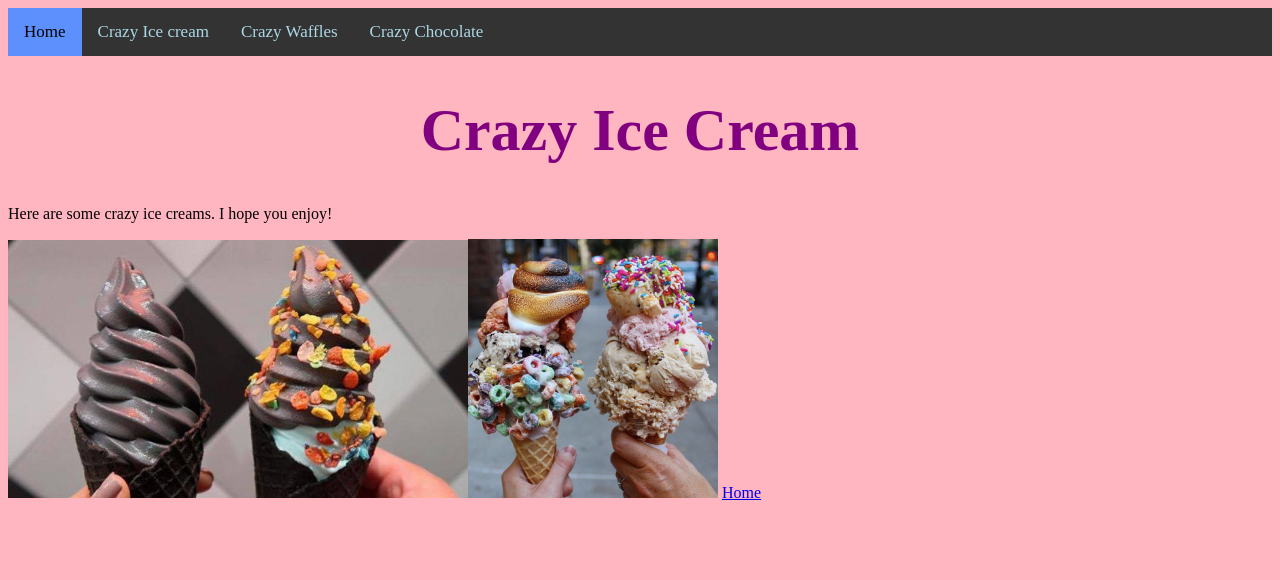
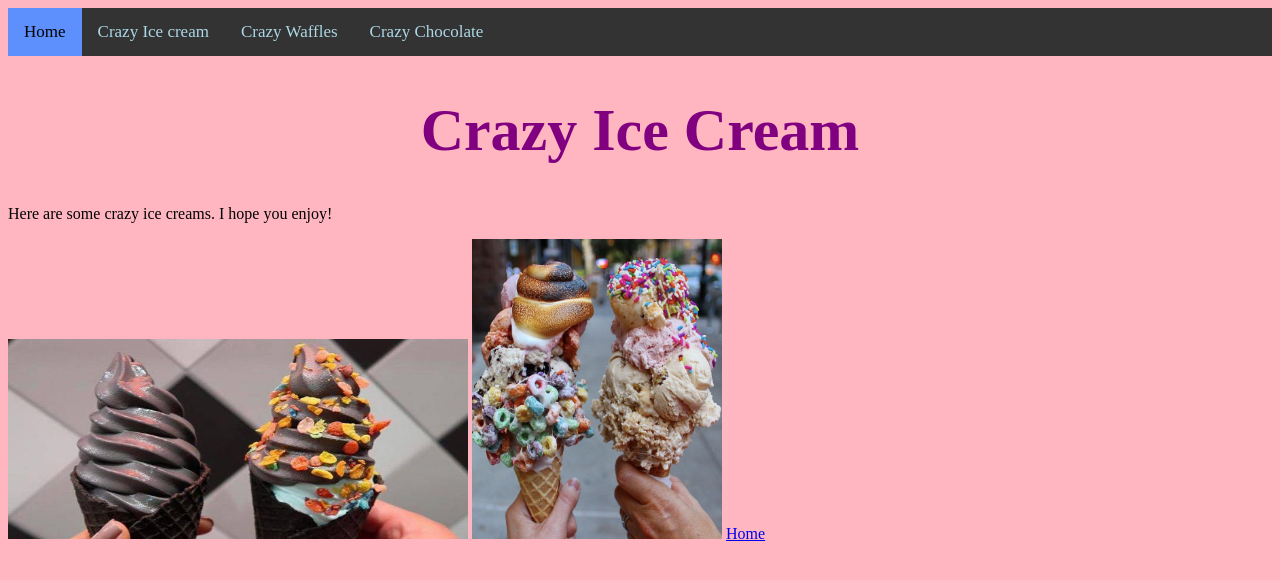
Before and after one commit to Lollymm/Crazydesserts, a plain HTML site: page icecream.html in a window 1280 px wide. Drawn offline with Linux system fonts and the light colour scheme.

Commit message:
Add files via upload

```diff
--- a/icecream.html
+++ b/icecream.html
@@ -4,8 +4,9 @@
 	<title>Crazy Ice Cream</title>
 	<link href="style.css" type="text/css" rel="stylesheet"/>
 </head>
-<body>
-</head>
+
+<body bgcolor="E1EEF2">
+
 <div class="topnav">
 	<a href="index.html" class="active">Home</a>
 	<a href="icecream.html">Crazy Ice cream</a>
@@ -14,13 +15,15 @@
 </div>
 <h1><center>Crazy Ice Cream</center></h1>
 
-	<body bgcolor="E1EEF2">
+
 	<p> Here are some crazy ice creams. I hope you enjoy!</p>
 	<img src="blackicecream.jpg" alt="Doughnut stuffed with Ice Cream"
 	width="460"
-hight="200"/><img src="thecream.jpg" alt="IceCreamWithFruitLoops"
+	height="200"/>
+
+	<img src="icecreamha.jpg" alt="IceCreamWithFruitLoops"
 	width="250"
-hight="300"/>
+	height="300"/>
 	<a href="index.html">Home</a>
 </body>
 </html>
```
Lines whose indentation alone changed are shown as unchanged.
